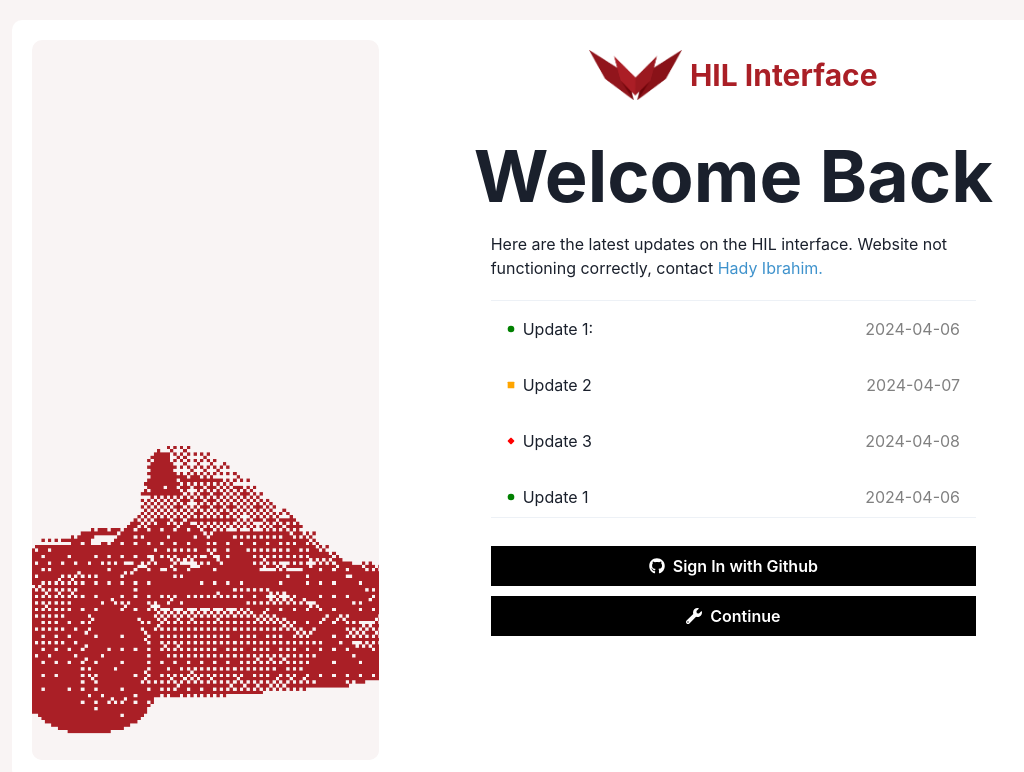
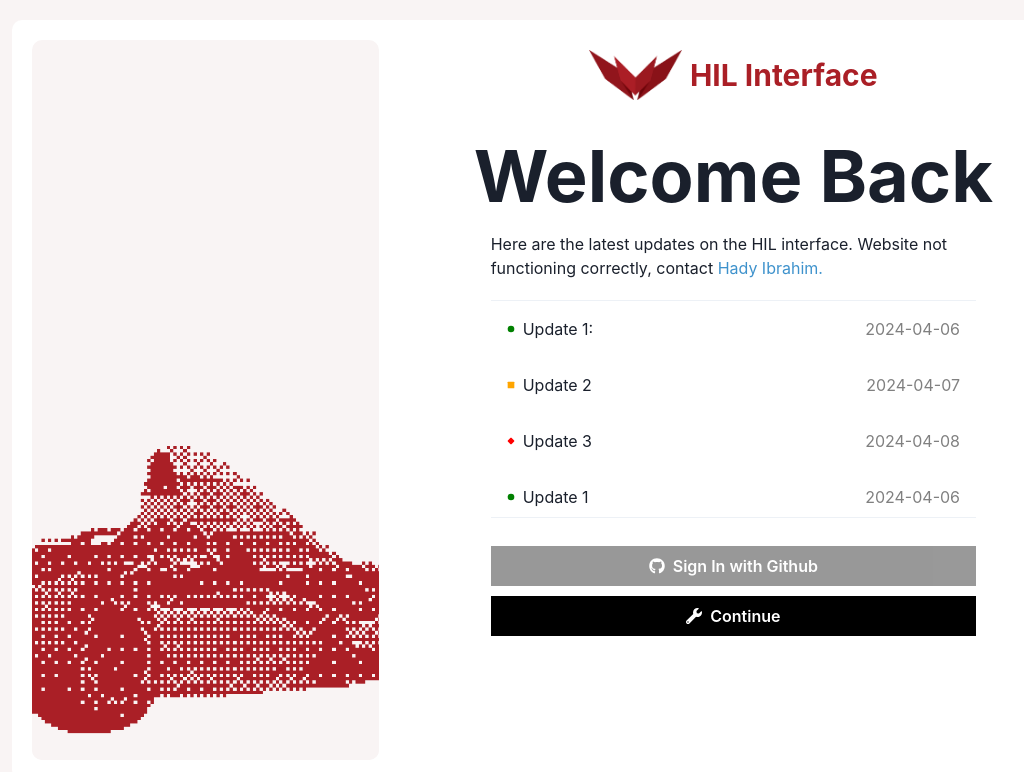
Before and after one commit to macformula/hil-ui, a React (Vite) app: page / in a window 1280 px wide. Shown: the top 772 px of the page, without its empty margins (84-1108 px from the left). Built offline with nearby package versions, Linux system fonts and the light colour scheme.

Commit message:
disable login with github

```diff
--- a/src/components/login.tsx
+++ b/src/components/login.tsx
@@ -43,7 +43,7 @@ const Login = () => {
               </Box>
               <Divider/>
             </Box>
-            <Button w={{base:"90%", md:"70%"}}  leftIcon={<FaGithub/>} bgColor="black" textColor="white" borderRadius={0} _hover={{backgroundColor:"#4c4c4c"}} >Sign In with Github</Button>
+            <Button w={{base:"90%", md:"70%"}} isDisabled={true} leftIcon={<FaGithub/>} bgColor="black" textColor="white" borderRadius={0} _hover={{backgroundColor:"#4c4c4c"}} >Sign In with Github</Button>
             <Button w={{base:"90%", md:"70%"}}  onClick={handleContinue} leftIcon={<FaWrench/>} bgColor="black" textColor="white" borderRadius={0} _hover={{backgroundColor:"#4c4c4c"}} >Continue</Button>
           </VStack>
         </HStack>
```
